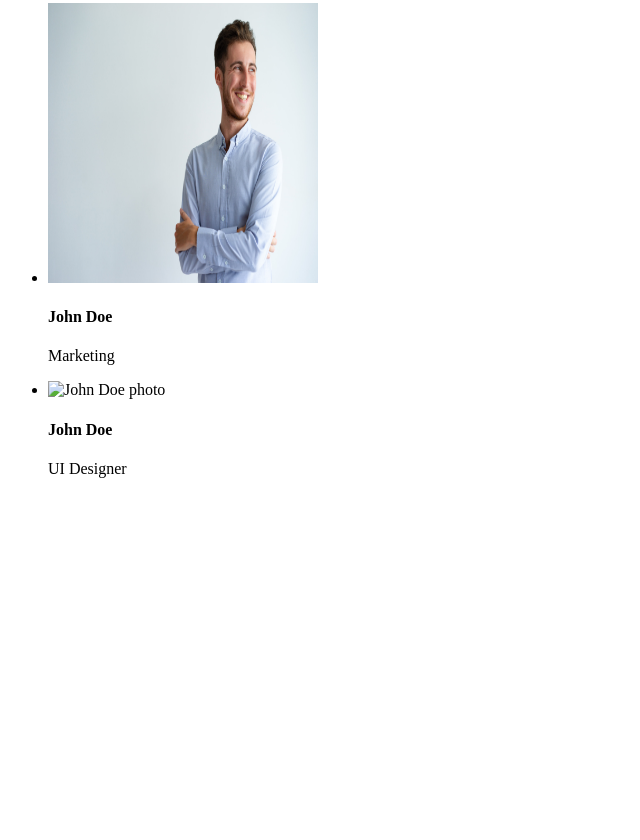
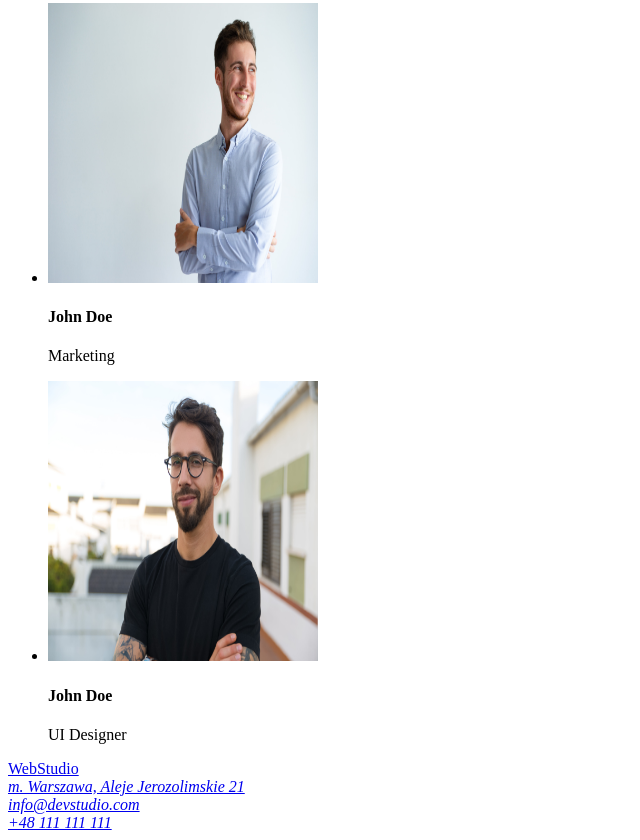
Before and after one commit to DaveDejw/goit-markup-hw-01, a plain HTML site: page index.html in a window 1280 px wide. Shown: the part 1544-2384 px from the top of the page, without its empty margins (0-640 px from the left). Before the commit the page ends 2038 px from the top, so only its background shows below. Drawn offline with Linux system fonts and the light colour scheme.

Commit message:
ending html spine
WebStudio project pt.2

```diff
--- a/index.html
+++ b/index.html
@@ -5,7 +5,7 @@
     <meta http-equiv="X-UA-Compatible" content="IE=edge" />
     <meta name="viewport" content="width=device-width, initial-scale=1.0" />
 
-    <title>Document</title>
+    <title>WebStudio</title>
 
     <link href="styles.css" rel="stylesheet" />
   </head>
@@ -82,7 +82,7 @@
         <ul>
           <li>
             <img
-              src="images\Product Designer.jpg"
+              src="images\product designer.jpg"
               alt="John Doe photo"
               width="270"
               height="280"
@@ -92,7 +92,7 @@
           </li>
           <li>
             <img
-              src="images\Frontend Developer.jpg"
+              src="images\frontend developer.jpg"
               alt="John Doe photo"
               width="270"
               height="280"
@@ -102,7 +102,7 @@
           </li>
           <li>
             <img
-              src="images\Marketing.jpg"
+              src="images\marketing.jpg"
               alt="John Doe photo"
               width="270"
               height="280"
@@ -111,13 +111,27 @@
             <p>Marketing</p>
           </li>
           <li>
-            <img src="" alt="John Doe photo" width="270" height="280" />
+            <img
+              src="images\ui designer.jpg"
+              alt="John Doe photo"
+              width="270"
+              height="280"
+            />
             <h4>John Doe</h4>
             <p>UI Designer</p>
           </li>
         </ul>
       </div>
     </main>
-    <footer></footer>
+    <footer>
+      <a href="#"><span>Web</span>Studio</a>
+      <address>
+        <a href="https://goo.gl/maps/aT87wqd7mdmXVQNg7">
+          m. Warszawa, Aleje Jerozolimskie 21</a
+        ><br />
+        <a href="mailto:info@devstudio.com">info@devstudio.com</a><br />
+        <a href="tel:+48111111111">+48 111 111 111</a>
+      </address>
+    </footer>
   </body>
 </html>
```
Also changed, not shown: images/ui designer.jpg (added).
